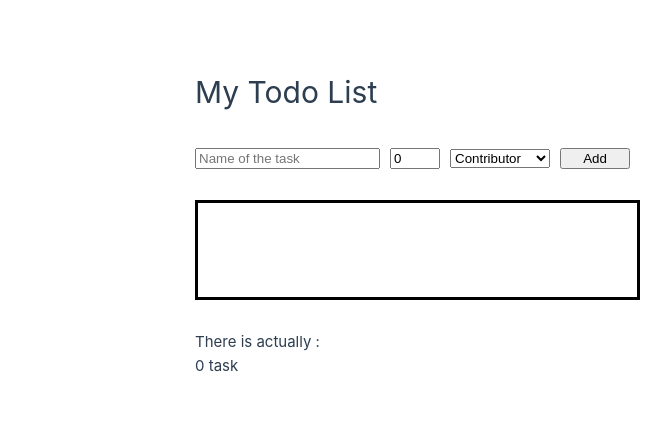
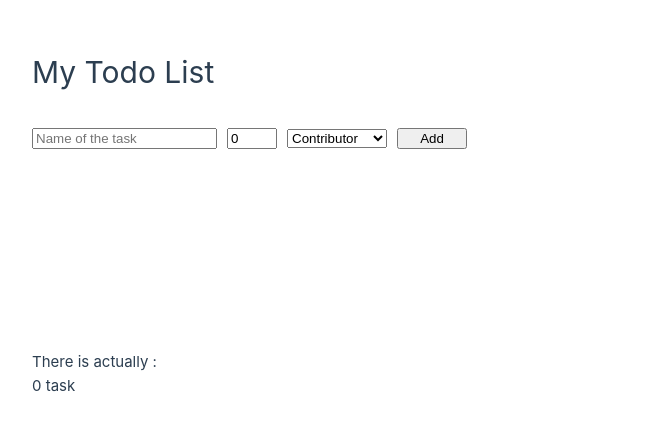
Before and after one commit to laurabjn/Vue-To-do-List, a Vue app in the folder vue-to-do-list/: page / in a window 1280 px wide. Shown: the part 177-608 px from the top of the page, without its empty margins (0-671 px from the left). Built offline with nearby package versions, Linux system fonts and the light colour scheme.

Commit message:
refactor: 💡 edit methone and count method

```diff
--- a/vue-to-do-list/src/components/TheTodoForm.vue
+++ b/vue-to-do-list/src/components/TheTodoForm.vue
@@ -3,11 +3,12 @@ import {v4 as uuidv4} from 'uuid';
 
 export default {
     name: "TodoForm",
+    props: ["editing", "todoEdit"],
     data() {
         return {
-            name: '',
-            hours: 0,
-            contributor: ''
+            name: this.todoEdit.name,
+            hours: this.todoEdit.hours,
+            contributor: this.todoEdit.contributor
         }
     },
     methods: {
@@ -15,6 +16,7 @@ export default {
         SubmitTask(event) {
             event.preventDefault();
 
+            if (!this.editing) {
                 const newTaskObject = {
                     id: uuidv4(),
                     name: this.name,
@@ -30,6 +32,24 @@ export default {
                     this.name = ''
                     this.hours = 0
                     this.contributor = ''
+                }
+            } else {
+                const taskEdit = {
+                    id: this.id,
+                    name: this.name,
+                    hours: this.hours,
+                    contributor: this.contributor,
+                    completed: false
+                }
+                console.log(taskEdit)
+
+                if (taskEdit.name != "" && taskEdit.hours != 0
+                    && taskEdit.hours > 0 && taskEdit.contributor != "") {
+                    this.$emit("submit-task-event", taskEdit);
+                    this.name = ''
+                    this.hours = 0
+                    this.contributor = ''
+                }
             }
 
         }
@@ -54,7 +74,8 @@ export default {
                 <option value="alice">Alice</option>
                 <option value="bob">Bob</option>
             </select>
-            <button class="add-btn" type="submit">Add</button>
+            <button class="add-btn" type="submit" v-if="!editing">Add</button>
+            <button class="edit-btn" type="submit" v-if="editing">Edit</button>
         </form>
     </div>
 </template>
--- a/vue-to-do-list/src/components/TheTodoItem.vue
+++ b/vue-to-do-list/src/components/TheTodoItem.vue
@@ -8,6 +8,7 @@ export default {
     methods: {
         todoDone() {
             this.todoItem.completed = !this.todoItem.completed
+            this.$emit("done-todo-event");
         }
     }
 }
@@ -15,7 +16,7 @@ export default {
 <template>
     <div class="container">
         <div v-bind:class="{ 'completed' : todoItem.completed }">
-            <p>{{ todoItem.contributor }} : {{ todoItem.name }} ({{ todoItem.hours }})</p>
+            <p>{{ todoItem.contributor }} : {{ todoItem.name }} ({{ todoItem.hours }} hours)</p>
         </div>
         <button class="done-btn" v-if="!todoItem.completed" @click="todoDone">Done</button>
         <button
--- a/vue-to-do-list/src/components/TheTodoList.vue
+++ b/vue-to-do-list/src/components/TheTodoList.vue
@@ -4,7 +4,7 @@ import TheTodoItemVue from './TheTodoItem.vue';
 export default {
     name: "TodoList",
     props: [
-        "todosList"
+        "todoList"
     ],
     components: {
         TheTodoItemVue
@@ -14,8 +14,7 @@ export default {
 <template>
     <div class="container">
         <ul class="todos-list">
-            <li class="todo" v-bind:key="todo.id" v-for="todo in todosList">
-                <p>{{ todo.name }}</p>
+            <li class="todo" v-bind:key="todo.id" v-for="todo in todoList">
                 <TheTodoItemVue
                     v-bind:todoItem="todo"
                     @edit-todo-event="$emit('edit-todo-event', todo.id)"
@@ -27,7 +26,7 @@ export default {
 <style scoped>
     .todos-list {
         margin-top: 30px;
+        width: 700px;
         height: 100px;
-        border: solid black;
     }
 </style>
--- a/vue-to-do-list/src/views/TodoView.vue
+++ b/vue-to-do-list/src/views/TodoView.vue
@@ -1,7 +1,7 @@
 <script>
-import TheTodoFormVue from '../components/TheToDoForm.vue';
 import TheTodoListVue from '../components/TheTodoList.vue';
 import TheCountTodoVue from '../components/TheCountTodo.vue';
+import TheTodoFormVue from '../components/TheTodoForm.vue';
 
 export default {
     name: 'App',
@@ -13,6 +13,12 @@ export default {
     data() {
         return {
             todosList: [],
+            editing: false,
+            todoEdit: {
+                name: '',
+                hours: 0,
+                contributor: ''
+            },
             count: 0,
             countInProgress: 0,
             countDone: 0
@@ -20,11 +26,21 @@ export default {
     },
     methods: {
         addToDoItem(newTodo) {
-            //this.todosList = [...this.todosList, newTodo]
-            this.$set(this.todosList, newTodo.id, newTodo);
-            this.count++
-            this.countInProgress++
-            console.log(this.todosList)
+            if (!this.editing) {
+                this.todosList = [...this.todosList, newTodo]
+                this.count++
+                this.countInProgress++
+                console.log(this.todosList)
+            } else {
+                this.todosList.forEach(todo => {
+                    if (todo.id == newTodo.id) {
+                        this.todo.name = newTodo.name
+                        this.todo.hours = newTodo.hours
+                        this.todo.contributor = newTodo.contributor
+                    }
+                });
+                console.log(this.todosList)
+            }
         },
         deleteTodo(id) {
             this.todosList = this.todosList.filter(todo => todo.id !== id)
@@ -32,16 +48,19 @@ export default {
             this.countInProgress--
             console.log(this.todosList)
         },
-        editTodo(id) {
-            this.todosList = this.todosList.filter(todo => todo.id !== id)
-            console.log(this.todosList)
+        edit(id) {
+            this.editing = true
+            this.todosList.forEach(todo => {
+                if (todo.id == id) {
+                    this.todoEdit = todo
+                    console.log(this.todo)
+                }
+            });
+            console.log(this.editing)
         },
         countDoneTodo() {
-            this.todosList.forEach(todo => {
-                if (todo.completed) {
-                    this.countDone++
-                }
-            });
+            this.countDone++
+            this.countInProgress--
         }
     }
 }
@@ -50,17 +69,24 @@ export default {
     <div class="container">
         <h1 class="title"> My Todo List</h1>
         <div class="to-do-form">
-            <TheTodoFormVue @submit-task-event="addToDoItem" />
+            <TheTodoFormVue @submit-task-event="addToDoItem" v-bind:todoEdit="todoEdit" />
         </div>
         <div class="to-dos-list">
             <TheTodoListVue
                 v-bind:todoList="todosList"
-                @edit-todo-event="editTodo"
+                @done-todo-event="countDoneTodo"
+                @edit-todo-event="edit"
                 @delete-todo-event="deleteTodo" />
         </div>
         <div class="count-to-do">
             <p>There is actually : </p>
-            <TheCountTodoVue v-bind:countTodo="count" />
+            <TheCountTodoVue v-bind:countTodo="count"/>
+            <div class="in-progress" v-if="todosList.length > 0">
+                <p>{{ countInProgress }} in progress task</p>
+            </div>
+            <div class="done" v-if="todosList.length > 0">
+                <p>{{ countDone }} task done</p>
+            </div>
         </div>
     </div>
 </template>
@@ -69,6 +95,6 @@ export default {
         margin-top: 30px
     }
     .count-to-do {
-        margin-top: 30px;
+        margin-top: 70px;
     }
 </style>
```
Lines whose indentation alone changed are shown as unchanged.
